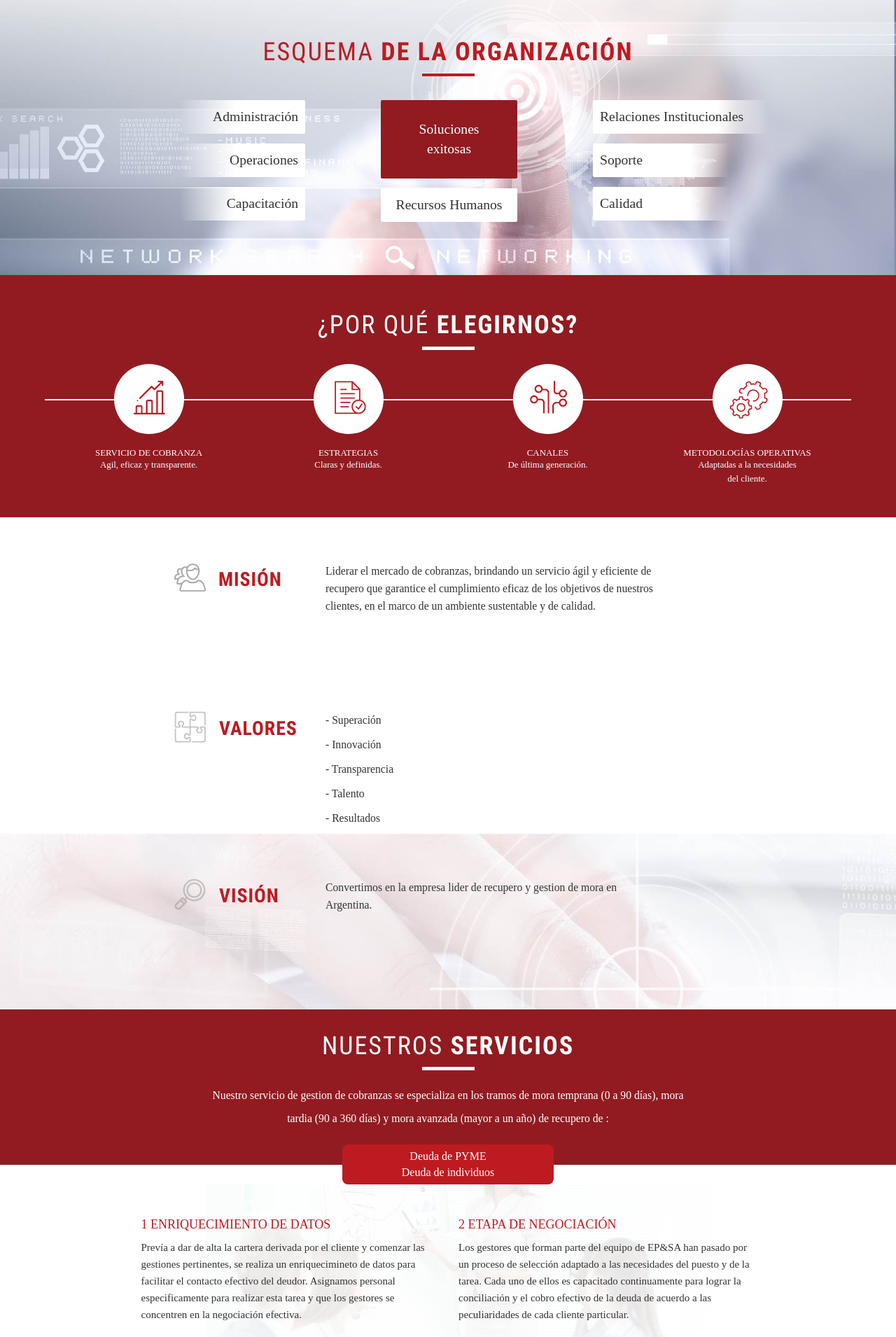
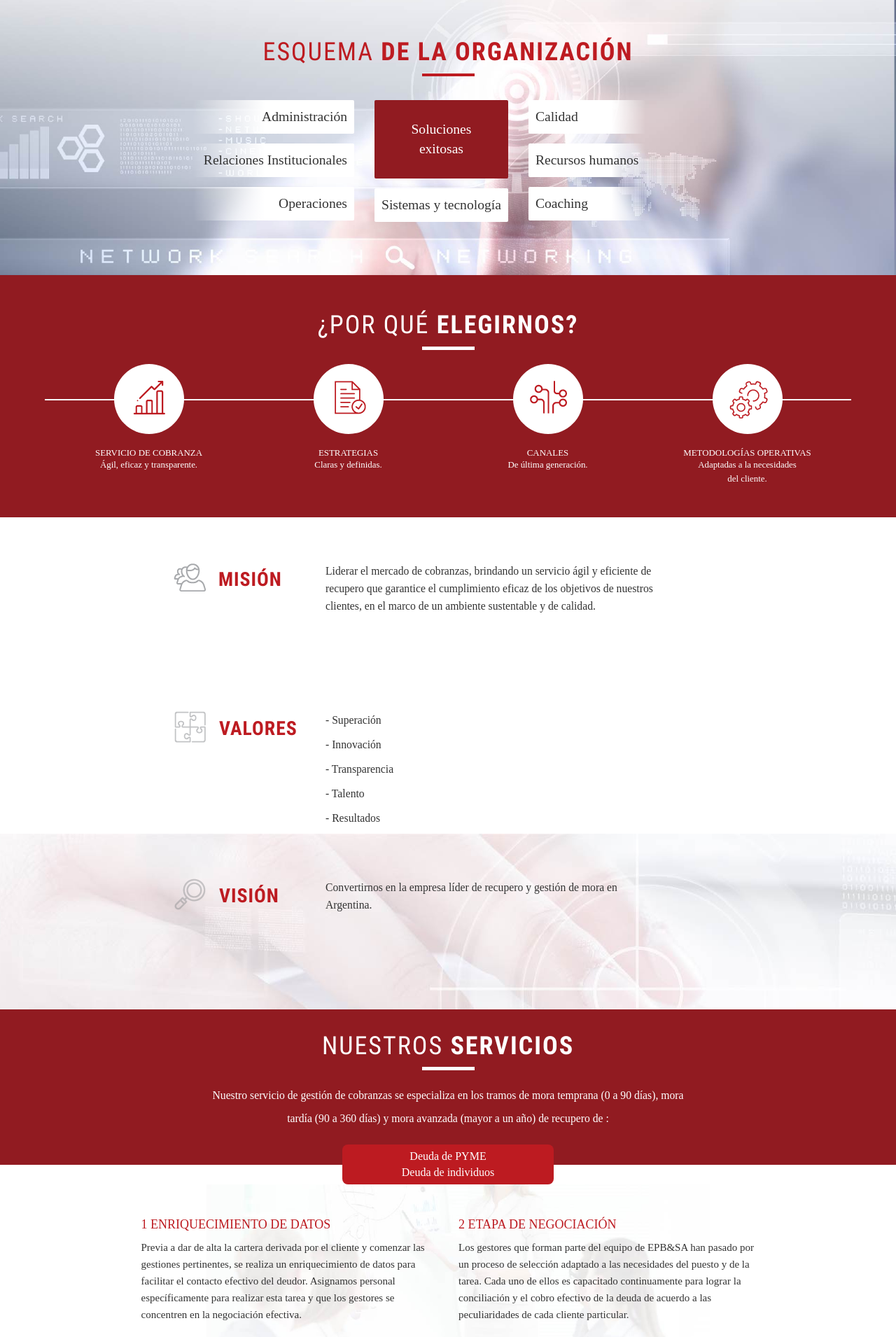
Before and after one commit to rodrigo1990/Epb, a PHP site: page / in a window 1280 px wide; the page is wider, and only the part inside the window is pictured. Shown: the part 1680-3590 px from the top of that part at 70% size. Run offline with PHP 8.4, Linux system fonts and the light colour scheme; some libraries are stand-ins or nearby versions; some web fonts are replaced.

Commit message:
Cambios
-Menu responsive
-Tamaños
-Errores de ortografia

```diff
--- a/css/estilos.css
+++ b/css/estilos.css
@@ -296,7 +313,7 @@ section#organizacion {
 
 #organizacion ul{
 	list-style: none;
-  margin-left: 108px;
+  margin-left: 29px;
 }
 
 #organizacion ul li h3{
@@ -307,7 +324,7 @@ section#organizacion {
   padding: 10px;
   border-radius: 2px;
   margin-top: 14px;
-  width: 195px;
+  /*width: 195px;*/
   font-size: 1.96rem;
   font-family: Ubuntu-Regular;
   transition:background-color 0.5s;
@@ -340,7 +357,7 @@ section#organizacion {
 }
 
 #organizacion .center-block{
-      width: 1014px;
+      width: 826px;
     height: 200px;
 }
 .esp-cont{
--- a/css/footer.css
+++ b/css/footer.css
@@ -21,7 +21,7 @@ footer ul li{
 	margin-left: 5px;
 }
 
-footer p,footer i{
+footer p{
   margin-top:5px;
       font-size: initial;
     line-height: initial ;
--- a/css/header.css
+++ b/css/header.css
@@ -130,6 +130,7 @@ ul.main-nav{
     top:0px;
     height:100%;
     right: 0px;
+    overflow-y:scroll;
   }
 
   .nav-collapse span {
@@ -222,7 +223,7 @@ ul.main-nav{
     top:0px;
     height:100%;
     right: 0px;
-    width: 226px;
+    width: 385px;
   }
 
   .nav-collapse span {
--- a/inc/footer.html
+++ b/inc/footer.html
@@ -6,7 +6,7 @@
 		<div class="col-lg-7 col-xs-12">
 			<ul class="flex">
 				<li><b>Dirección:</b> Reconquista 660 (1003) C.A.B.A, Argentina</li>
-				<li><b>Teléfono:</b> (011)7078 8500</li>
+				<li><b>Teléfono:</b> +54 11 7078 8500</li>
 				<li><b>Mail:</b> info@epb.com.ar</li>
 			</ul>
 		</div>
--- a/index.php
+++ b/index.php
@@ -46,7 +46,7 @@
 					<p>Conformamos un equipo interdisciplinario de profesionales <br>
 						(sociólogos, ingenieros, abogados, administradores de empresas y <br>
 						 relacionistas públicos, entre otros) con notable experiencia, tanto en <br>
-						 las áreas de especializacion de empresas como de individuos. <br>
+						 las áreas de especialización de Empresas como de Individuos. <br>
 						 Analizamos, evaluamos y detectamos la problemática de nuestros <br>
 						  clientes, ofreciéndoles las soluciones adecuadas para sus necesidades <br> reales.</p>
 				</div>
@@ -67,17 +67,17 @@
 			<div class="center-block" style="">
 				<ul class="left">
 					<li class="text-right gradient-left">Administración</li>
+					<li class="text-right gradient-left"  id="rel-inst">Relaciones Institucionales</li>
 					<li class="text-right gradient-left">Operaciones</li>
-					<li class="text-right gradient-left">Capacitación</li>
 				</ul>
 				<ul class="left">
 					<li class="text-center big no-gradient">Soluciones <br> exitosas</li>
-					<li class="text-center no-gradient">Recursos Humanos</li>
+					<li class="text-center no-gradient">Sistemas y tecnología</li>
 				</ul>
 				<ul class="left">
-					<li class="text-left gradient-right" id="rel-inst">Relaciones Institucionales</li>
-					<li class="text-left gradient-right">Soporte</li>
 					<li class="text-left gradient-right">Calidad</li>
+					<li class="text-left gradient-right">Recursos humanos</li>
+					<li class="text-left gradient-right">Coaching</li>
 				</ul>
 			</div>
 		</div>
@@ -100,7 +100,7 @@
 						<img src="imagenes/quienes_somos/3.png" alt="">
 					</div>
 					<p class="subtitulo">SERVICIO DE COBRANZA</p>
-					<p>Agil, eficaz y transparente.</p>
+					<p>Ágil, eficaz y transparente.</p>
 				</li>
 				<li class="text-center">
 					<div class="img-cont center-block">
@@ -174,7 +174,7 @@
 				</div>
 			</div>
 			<div class="col-lg-8 col-md-12 col-sm-12 col-xs-12">
-				<p>Convertimos en la empresa lider de recupero y gestion de mora en <br> Argentina.</p>
+				<p>Convertirnos en la empresa líder de recupero y gestión de mora en <br> Argentina.</p>
 			</div>
 		</div>
 	</div>
@@ -190,8 +190,8 @@
 	</div>
 	<div class="row text-center">
 		<div class="container">
-			<p>Nuestro servicio de gestion de cobranzas se especializa en los tramos de mora temprana (0 a 90 días), mora <br>
-			tardia (90 a 360 días) y mora avanzada (mayor a un año) de recupero de :</p>
+			<p>Nuestro servicio de gestión de cobranzas se especializa en los tramos de mora temprana (0 a 90 días), mora <br>
+			tardía (90 a 360 días) y mora avanzada (mayor a un año) de recupero de :</p>
 		</div>
 	</div>
 </section>
@@ -207,14 +207,14 @@
 		<div class="container">
 			<div class="col-lg-6 col-md-6 col-sm-6">
 				<h4>1 ENRIQUECIMIENTO DE DATOS</h4>
-				<p>Prevía a dar de alta la cartera derivada por el cliente y comenzar
-				 las gestiones pertinentes, se realiza un enriquecimineto de datos para facilitar el contacto efectivo del deudor. Asignamos
-				 personal especificamente para realizar esta tarea y que los gestores se concentren en la negociación efectiva.
+				<p>Previa a dar de alta la cartera derivada por el cliente y comenzar
+				 las gestiones pertinentes, se realiza un enriquecimiento de datos para facilitar el contacto efectivo del deudor. Asignamos
+				 personal específicamente para realizar esta tarea y que los gestores se concentren en la negociación efectiva.
 				</p>
 			</div>
 			<div class="col-lg-6 col-md-6 col-sm-6">
 				<h4>2 ETAPA DE NEGOCIACIÓN</h4>
-				<p>Los gestores que forman parte del equipo de EP&SA han pasado por un proceso de selección adaptado a las necesidades del puesto
+				<p>Los gestores que forman parte del equipo de EPB&SA han pasado por un proceso de selección adaptado a las necesidades del puesto
 					y de la tarea. Cada uno de ellos es capacitado continuamente para lograr la conciliación y el cobro efectivo de la deuda de acuerdo a
 					las peculiaridades de cada cliente particular.
 				</p>
@@ -231,7 +231,7 @@
 			</div>
 			<div class="col-lg-6 col-md-6 col-sm-6">
 				<h4>4 CALIDAD DEL SERVICIO</h4>
-				<p>Todas las gestiones son monitoreadas para asegurar los  metodos y formas mas eficaces y apropiadas de gestion.</p>
+				<p>Todas las gestiones son monitoreadas para asegurar los  métodos y formas mas eficaces y apropiadas de gestión.</p>
 			</div>
 		</div>
 	</div>
@@ -239,8 +239,8 @@
 		<div class="container">
 			<div class="col-lg-6 col-md-6 col-sm-6">
 				<h4>5 IVR, CAMAPAÑAS Y MAILING</h4>
-				<p>Se activan llamadores automáticos a los telefonos fijos, una  campaña de mensajes de texto a los telélefonos celulares y un
-					mailing automatico a las casillas de correo de cada una de las  cuentas.</p>
+				<p>Se activan llamadores automáticos a los teléfonos fijos, una  campaña de mensajes de texto a los teléfonos celulares y un
+					mailing automático a las casillas de correo de cada una de las  cuentas.</p>
 			</div>
 			<div class="col-lg-6 col-md-6 col-sm-6">
 
@@ -262,7 +262,7 @@
 			<li class="text-center"><span class="one-line">TECNOLOGÍA .NET</span></li>
 			<li class="text-center"><span class="one-line">SOPORTE TÉCNICO</span></li>
 			<li class="text-left">SISTEMA DE REPORTING BASADO EN SQL REPORTING SERVICES</li>
-			<li class="text-left">OBTENCIÓN, TRATAMIENTO Y COMPLEMETANCIÓN DE DATOS.</li>
+			<li class="text-left">OBTENCIÓN, TRATAMIENTO Y COMPLEMENTACIÓN DE DATOS.</li>
 			<li class="text-left">INMEDIATA DISPONIBILIDAD DE CARTERA EN NUESTROS SISTEMAS DE GESTION</li>
 
 		</ul>
@@ -346,15 +346,18 @@
 		<div class="owl-three owl-carousel owl-theme">
 			<div data-dot="<button id='' class='owl-dot margin' role='button'><span></span></button>">
 				<h3>1 FUNDACIÓN NORDELTA</h3>
-				<p>Capacitación y organización junto a la Fundación Nordelta, para mejorar cada día condiciones sociales de los sectores más vulnerados</p>
+				<p>Capacitación y organización junto a la Fundación Nordelta, para mejorar cada día condiciones sociales de los sectores más vulnerables</p>
+				<a href="http://www.fundacionnordelta.org" target="_blank"><h4>www.fundacionnordelta.org</h4></a>
 			</div>
 			<div data-dot="<button id='' class='owl-dot margin' role='button'><span></span></button>">
-				<h3>1 FUNDACIÓN NORDELTA</h3>
-				<p>Capacitación y organización junto a la Fundación Nordelta, para mejorar cada día condiciones sociales de los sectores más vulnerados</p>
+				<h3>2 PRIAR - BANCO GALICIA</h3>
+				<p>El Programa Interactivo de Ayuda por Regiones se concentra principalmente en las áreas de salud, educación y alimentación.</p>
+				<a href="http://www.priar.org.ar" target="_blank"><h4>www.priar.org.ar</h4></a>
 			</div>
 			<div data-dot="<button id='' class='owl-dot margin' role='button'><span></span></button>">
-				<h3>1 FUNDACIÓN NORDELTA</h3>
-				<p>Capacitación y organización junto a la Fundación Nordelta, para mejorar cada día condiciones sociales de los sectores más vulnerados</p>
+				<h3>3 FUNDACIÓN HOSPITAL DE PEDIATRÍA GARRAHAN</h3>
+				<p>Programa de reciclado de papel.</p>
+				<a href="http://www.vaporlospibes.com.ar" target="_blank"><h4>www.vaporlospibes.com.ar</h4></a>
 			</div>
 		</div>
 	</div>
@@ -374,7 +377,14 @@
 		<div class="container" style="padding:14px">
 			<div class="col-lg-4 col-md-4 col-sm-12 col-xs-12">
 					<img src="imagenes/logo-header-contact.png" alt="Estudio Palmero de Belizan" >
-					<h3>HORARIO DE ATENCIÓN</h3>
+					<h3>CONTACTO</h3>
+					<p>Reconquista 660 (1003), C.A.B.A, Argentina</p>
+					<p><span>Tel:</span>+54 11 7078 8500</p>
+					<p><span>Mail:</span>info@epb.com.ar</p>
+
+			</div>
+			<div class="col-lg-4 col-md-4 col-sm-12 col-xs-12">
+				<h3>HORARIO DE ATENCIÓN</h3>
 					<p>Lunes a viernes de 9 a 19hs</p>
 					<p>Sábados de 8 a 12 hs</p>
 					<h3>SEGUINOS EN</h3>
@@ -383,26 +393,10 @@
 					<i class="fab fa-linkedin-in left"></i><p class="left">/EPByasoc</p>
 			</div>
 			<div class="col-lg-4 col-md-4 col-sm-12 col-xs-12">
-				<h3>CONSULTAS</h3>
-				<form action="">
-					<label for="nombre">Nombre:</label>
-					<input type="text" name="nombre" id="nombre" placeholder="Ej: Juan Gomez" class="form-control">
-					<label for="email">Email:</label>
-					<input type="email" name="email" id="email" placeholder="Ej:juangomez@gmail.com" class="form-control">
-					<label for="asunto">Asunto:</label>
-					<input type="text" name="asunto" id="asunto" class="form-control">
-					<label for="mensaje">Mensaje:</label>
-					<textarea name="mensae" id="" cols="30" rows="10" class="form-control"></textarea>
-					<br>
-					<button class="btn right">ENVIAR</button>
-
-				</form>
-			</div>
-			<div class="col-lg-4 col-md-4 col-sm-12 col-xs-12">
 				<ul>
-					<li><h4>Contacto <span>Comercial</span> <span class="right">></span></h4></li>
-					<li><h4>Trabaja <span>con nosotros</span> <span class="right">></span></h4></li>
-					<li><h4>Gestión <span>de cobranzas</span> <span class="right">></span> </h4></li>
+					<li><h3>Contacto <span>Comercial</span> <span class="right">></span></h3></li>
+					<li><h3>Trabaja <span>con nosotros</span> <span class="right">></span></h3></li>
+					<li><h3>Gestión <span>de cobranzas</span> <span class="right">></span> </h3></li>
 				</ul>
 			</div>
 		</div>
--- a/js/google-maps.js
+++ b/js/google-maps.js
@@ -13,7 +13,6 @@ var map = new google.maps.Map(document.getElementById("map"), mapOptions);
  bounds.extend(position);
  marker = new google.maps.Marker({
             position: position,
-            icon:"imagenes/logo-maps3.png",
             map: map,
             title: "Estudio Palmero Belizan"
         });
```
Also changed, not shown: other parts of css/estilos.css (+82 -9 lines), js/manejo-mobile-menu.js (+10 -5 lines).
